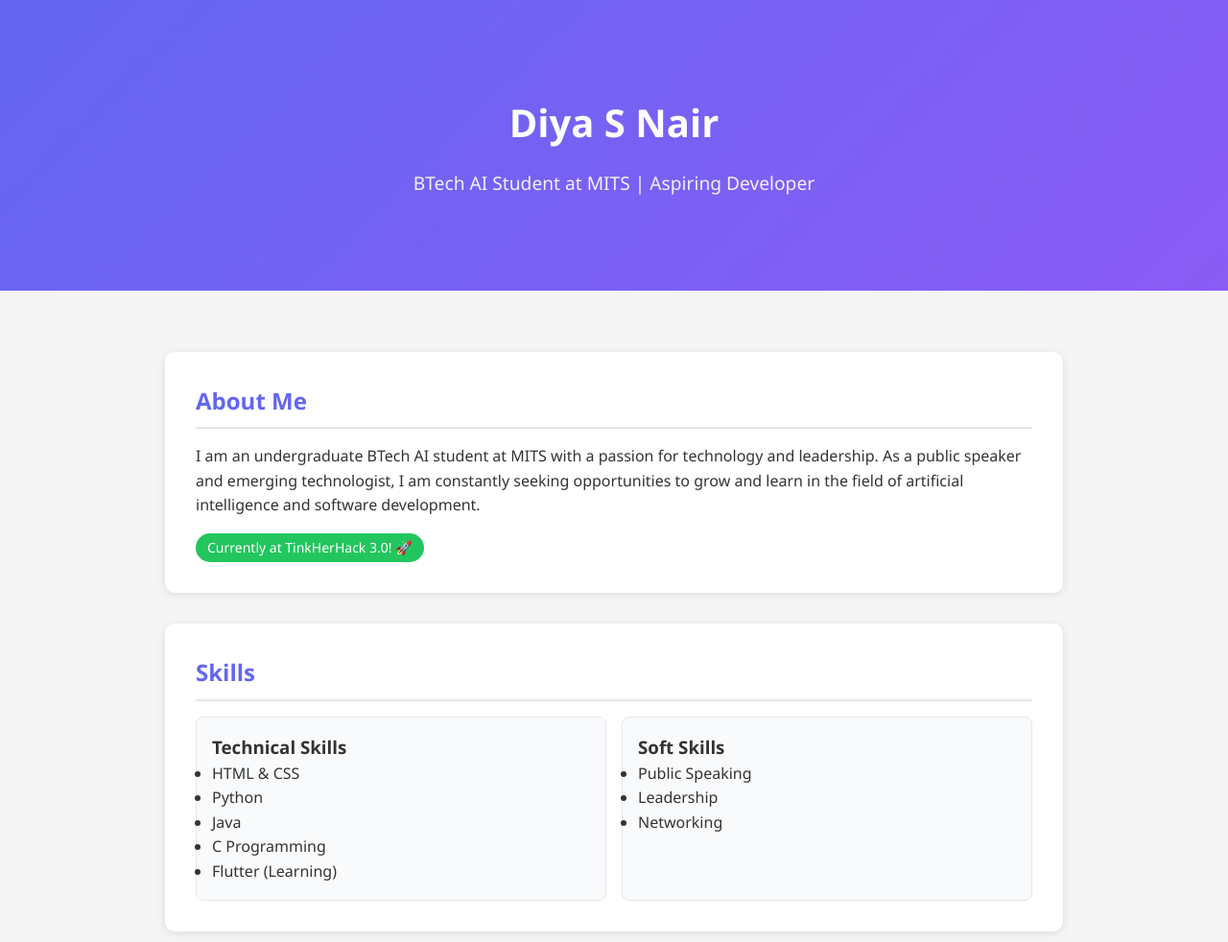
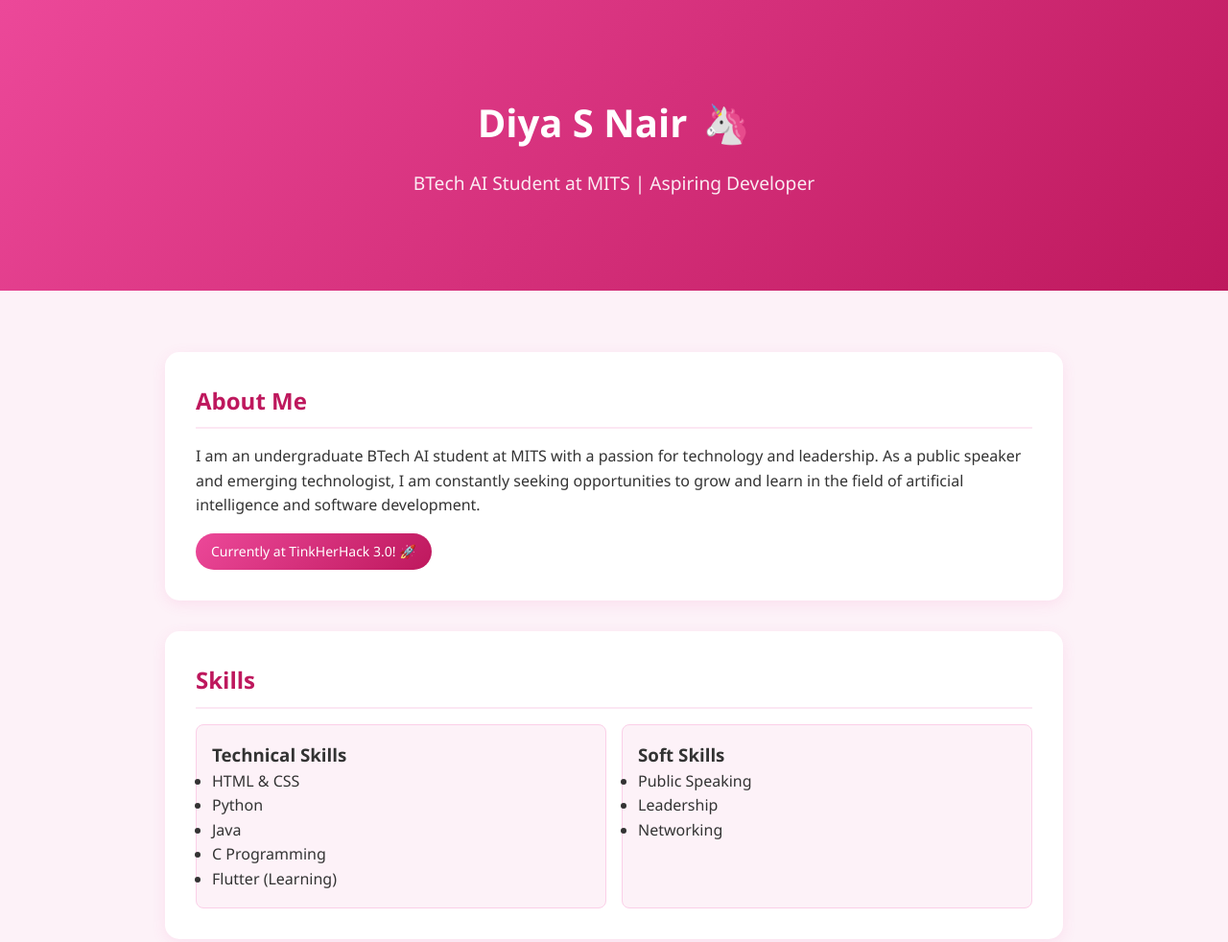
Before and after one commit to dreamyshard18/portfolio, a plain HTML site: page index.html in a window 1280 px wide. Shown: the top 982 px of the page at 96% size. Drawn offline with Linux system fonts and the light colour scheme.

Commit message:
Update index.html

```diff
--- a/index.html
+++ b/index.html
@@ -12,10 +12,21 @@
             font-family: 'Segoe UI', Tahoma, Geneva, Verdana, sans-serif;
         }
 
+        @keyframes fadeIn {
+            from { opacity: 0; transform: translateY(20px); }
+            to { opacity: 1; transform: translateY(0); }
+        }
+
+        @keyframes floatAnimation {
+            0% { transform: translateY(0); }
+            50% { transform: translateY(-10px); }
+            100% { transform: translateY(0); }
+        }
+
         body {
             line-height: 1.6;
             color: #333;
-            background-color: #f5f5f5;
+            background-color: #fdf2f8;
         }
 
         .container {
@@ -25,10 +36,23 @@
         }
 
         header {
-            background: linear-gradient(135deg, #6366f1, #8b5cf6);
+            background: linear-gradient(135deg, #ec4899, #be185d);
             color: white;
             padding: 4rem 0;
             text-align: center;
+            animation: fadeIn 1s ease-out;
+        }
+
+        .name-container {
+            display: flex;
+            align-items: center;
+            justify-content: center;
+            gap: 1rem;
+        }
+
+        .unicorn {
+            font-size: 2.5rem;
+            animation: floatAnimation 3s ease-in-out infinite;
         }
 
         .profile-title {
@@ -45,14 +69,21 @@
             background: white;
             padding: 2rem;
             margin: 2rem 0;
-            border-radius: 10px;
-            box-shadow: 0 2px 10px rgba(0, 0, 0, 0.1);
+            border-radius: 15px;
+            box-shadow: 0 4px 15px rgba(236, 72, 153, 0.1);
+            transition: transform 0.3s ease, box-shadow 0.3s ease;
+            animation: fadeIn 1s ease-out;
+        }
+
+        section:hover {
+            transform: translateY(-5px);
+            box-shadow: 0 8px 25px rgba(236, 72, 153, 0.2);
         }
 
         h2 {
-            color: #6366f1;
+            color: #be185d;
             margin-bottom: 1rem;
-            border-bottom: 2px solid #e5e7eb;
+            border-bottom: 2px solid #fce7f3;
             padding-bottom: 0.5rem;
         }
 
@@ -64,10 +95,16 @@
         }
 
         .skill-card {
-            background: #f8fafc;
+            background: #fdf2f8;
             padding: 1rem;
             border-radius: 8px;
-            border: 1px solid #e5e7eb;
+            border: 1px solid #fbcfe8;
+            transition: all 0.3s ease;
+        }
+
+        .skill-card:hover {
+            background: #fce7f3;
+            transform: scale(1.02);
         }
 
         .contact-grid {
@@ -80,32 +117,64 @@
             display: flex;
             align-items: center;
             gap: 0.5rem;
+            transition: transform 0.3s ease;
+        }
+
+        .contact-item:hover {
+            transform: translateX(10px);
         }
 
         .contact-item a {
-            color: #6366f1;
+            color: #be185d;
             text-decoration: none;
+            transition: color 0.3s ease;
         }
 
         .contact-item a:hover {
-            text-decoration: underline;
+            color: #ec4899;
         }
 
         .update-badge {
             display: inline-block;
-            background: #22c55e;
+            background: linear-gradient(135deg, #ec4899, #be185d);
             color: white;
-            padding: 0.25rem 0.75rem;
+            padding: 0.5rem 1rem;
             border-radius: 9999px;
             font-size: 0.875rem;
             margin-top: 1rem;
+            transition: transform 0.3s ease;
+        }
+
+        .update-badge:hover {
+            transform: scale(1.05);
+        }
+
+        @media (max-width: 768px) {
+            .container {
+                padding: 1rem;
+            }
+
+            .profile-title {
+                font-size: 2rem;
+            }
+
+            .skills-grid {
+                grid-template-columns: 1fr;
+            }
+
+            .contact-grid {
+                grid-template-columns: 1fr;
+            }
         }
     </style>
 </head>
 <body>
     <header>
         <div class="container">
-            <h1 class="profile-title">Diya S Nair</h1>
+            <div class="name-container">
+                <h1 class="profile-title">Diya S Nair</h1>
+                <span class="unicorn">🦄</span>
+            </div>
             <p class="subtitle">BTech AI Student at MITS | Aspiring Developer</p>
         </div>
     </header>
@@ -160,7 +229,7 @@
                     📱 9656 XXXXX
                 </div>
                 <div class="contact-item">
-                    💼 <a href="https://www.linkedin.com/in/diya-s-nair-58533729b/" target="_blank">LinkedIn Profile</a>
+                    💼 <a href="https://www.linkedin.com/in/diya-s-nair/" target="_blank">LinkedIn Profile</a>
                 </div>
                 <div class="contact-item">
                     💻 <a href="https://github.com/dreamyshard18" target="_blank">GitHub Profile</a>
```
